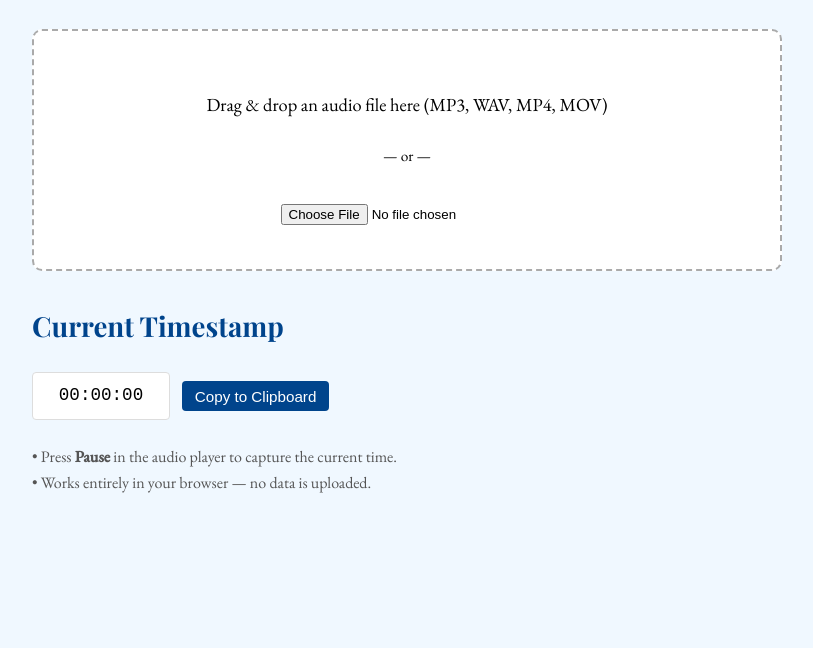
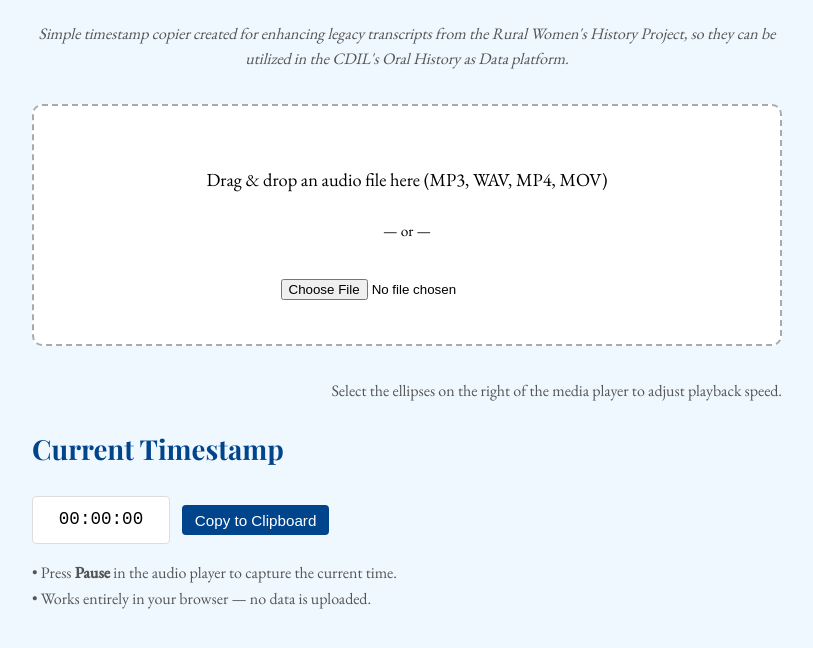
Before and after one commit to Scholarly-Projects/timestamp_generator_site, a plain HTML site: page index.html in a window 1280 px wide. Shown: the part 98-746 px from the top of the page, without its empty margins (233-1046 px from the left). Drawn offline with nearby package versions, Linux system fonts and the light colour scheme.

Commit message:
add instructions

```diff
--- a/index.html
+++ b/index.html
@@ -106,11 +106,24 @@
       transform: scale(0.98);
     }
 
-    .instructions {
+    .instructions,
+    .attribution,
+    .playback-tip {
       color: #555;
-      margin-top: 1.5rem;
       font-size: 1rem;
       line-height: 1.6;
+    }
+
+    .attribution {
+      text-align: center;
+      margin: 1rem 0 2rem;
+      font-style: italic;
+    }
+
+    .playback-tip {
+      text-align: right;
+      margin-top: 0.5rem;
+      margin-bottom: 1rem;
     }
 
     a {
@@ -136,6 +149,10 @@
   <div class="container">
     <h1>Audio Timestamp Generator</h1>
 
+    <p class="attribution">
+      Simple timestamp copier created for enhancing legacy transcripts from the Rural Women's History Project, so they can be utilized in the CDIL's <em>Oral History as Data</em> platform.
+    </p>
+
     <div id="drop-area" role="region" aria-label="Audio file upload area">
       <p>Drag & drop an audio file here (MP3, WAV, MP4, MOV)</p>
       <p><small>— or —</small></p>
@@ -145,6 +162,9 @@
     </div>
 
     <audio id="player" controls></audio>
+    <p class="playback-tip">
+      Select the ellipses on the right of the media player to adjust playback speed.
+    </p>
 
     <!-- Changed from h3 to h2 for proper heading hierarchy -->
     <h2>Current Timestamp</h2>
@@ -211,7 +231,6 @@
       const secs = Math.floor(seconds % 60);
       const timestamp = `${hrs.toString().padStart(2, '0')}:${mins.toString().padStart(2, '0')}:${secs.toString().padStart(2, '0')}`;
       timestampText.textContent = timestamp;
-      // Optional: announce change to screen readers
       timestampText.setAttribute('aria-label', `Current timestamp: ${timestamp}`);
     });
 
```
Also changed, not shown: 1 other file.
